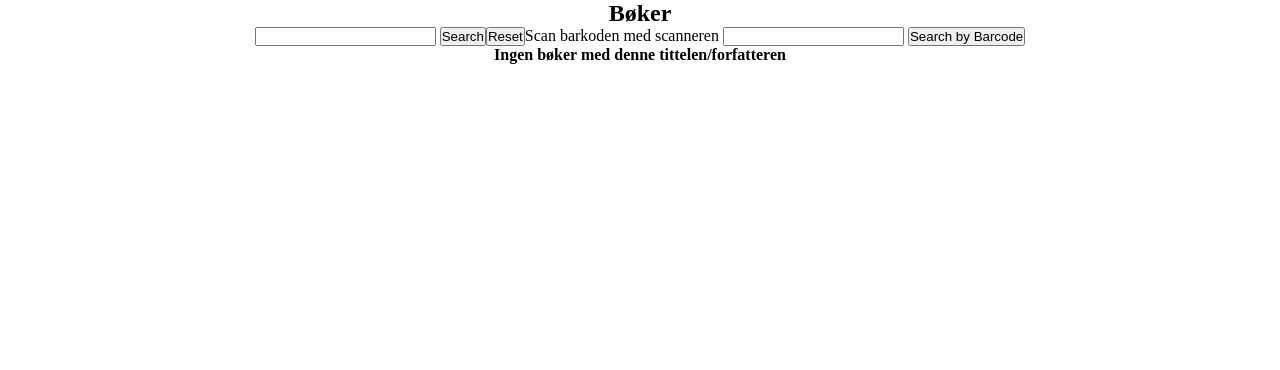
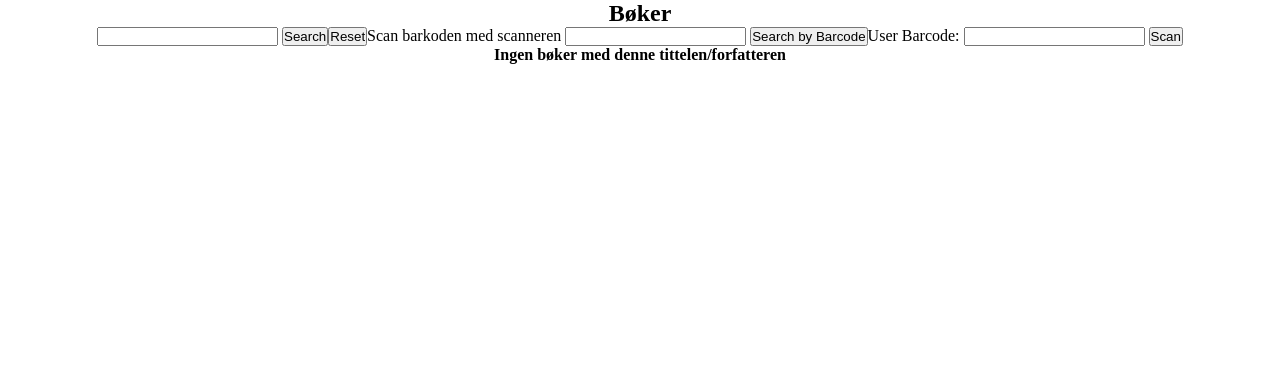
Before and after one commit to albertwojcicki/eksamen2INF, a Flask app: page / in a window 1280 px wide. Shown: the part 50-420 px from the top of the page. Run offline with Flask 3, Linux system fonts and the light colour scheme; data that the repository does not hold is empty.

Commit message:
implementerte funksjonen som lar deg scanne brukeren sin kode, og boken sin kode. etter det må du bekrefte

```diff
--- a/client/app.py
+++ b/client/app.py
@@ -70,6 +70,46 @@ def søk_barcode():
     print(barcode)
     return redirect(url_for("bok", bok_nummer = int(barcode)))
 
+@app.route("/scan_user", methods=["GET", "POST"])
+def scan_user():
+    if request.method == "POST":
+        barcode = request.form.get("barcode")
+        if barcode:
+            return redirect(url_for('låntaker_detail', nummer=barcode))
+    return render_template("index.html")
+
+@app.route("/låntaker/<int:nummer>", methods=["GET", "POST"])
+def låntaker_detail(nummer):
+    if request.method == "POST":
+        book_barcode = request.form.get("book_barcode")
+        if book_barcode:
+            response = requests.get(f"http://127.0.0.1:5020/book/{book_barcode}")
+            if response.status_code == 200:
+                book = response.json()
+                user_response = requests.get(f"http://127.0.0.1:5020/låntaker/{nummer}")
+                user = user_response.json() if user_response.status_code == 200 else {}
+                return render_template("confirm_loan.html", user=user, book=book)
+            else:
+                return render_template("låntaker_detail.html", error="Book not found.", nummer=nummer)
+    response = requests.get(f"http://127.0.0.1:5020/låntaker/{nummer}")
+    if response.status_code == 200:
+        user = response.json()
+        return render_template("enkel_bruker.html", user=user)
+    else:
+        return render_template("enkel_bruker.html", error="User not found.")
+
+@app.route("/confirm_loan", methods=["POST"])
+def confirm_loan():
+    user_id = request.form.get("user_id")
+    book_id = request.form.get("book_id")
+    if user_id and book_id:
+        response = requests.post(f"http://127.0.0.1:5020/loan_book/{book_id}", json={"brukernavn": user_id})
+        if response.status_code == 200:
+            return render_template("loan_success.html", message="Loan confirmed.")
+        else:
+            return render_template("confirm_loan.html", error="Failed to confirm loan.")
+    return redirect(url_for('index'))
+
 @app.route("/se_brukere", methods=["GET"])
 def se_brukere():
     response = requests.get("http://127.0.0.1:5020/se_brukere")
@@ -79,14 +119,7 @@ def se_brukere():
     else:
         return render_template("brukere.html", error="Failed to retrieve users.")
 
-@app.route("/låntaker/<int:nummer>", methods=["GET"])
-def låntaker_detail(nummer):
-    response = requests.get(f"http://127.0.0.1:5020/låntaker/{nummer}")
-    if response.status_code == 200:
-        user = response.json()
-        return render_template("enkel_bruker.html", user=user)
-    else:
-        return render_template("enkel_bruker.html", error="User not found.")
+
 
 if __name__ == "__main__":
     app.run(debug=True)
--- a/client/templates/enkel_bruker.html
+++ b/client/templates/enkel_bruker.html
@@ -8,6 +8,11 @@
     <p>Nummer: {{ user.nummer }}</p>
     <img src="http://127.0.0.1:5020/static/barcode/{{ user.nummer }}.png" alt="Barcode for {{ user.nummer }}" class="img-barcode">
     <img src="http://127.0.0.1:5020/static/bilder/{{ user.nummer }}.jpg" alt="Barcode for {{ user.nummer }}" class="img-barcode">
+    <form method="POST" action="{{ url_for('låntaker_detail', nummer=user.nummer) }}">
+        <label for="book_barcode">Scan Book Barcode:</label>
+        <input type="text" id="book_barcode" name="book_barcode" required>
+        <button type="submit">Scan</button>
+    </form>
 {% else %}
     <p>{{ error }}</p>
 {% endif %}
--- a/client/templates/index.html
+++ b/client/templates/index.html
@@ -14,6 +14,11 @@
         <label for="number">Scan barkoden med scanneren</label>
         <input type="number" name="barcode" required>
         <input type="submit" value="Search by Barcode">
+    </form>
+    <form method="POST" action="{{ url_for('scan_user') }}">
+        <label for="barcode">User Barcode:</label>
+        <input type="text" id="barcode" name="barcode" required>
+        <button type="submit">Scan</button>
     </form>
 </div>
 {% if error %}
--- /dev/null
+++ b/client/templates/loan_success.html
@@ -0,0 +1,6 @@
+{% extends "base.html" %}
+
+{% block content %}
+<h1>Loan Success</h1>
+<p>{{ message }}</p>
+{% endblock %}
```
Also changed, not shown: client/templates/confirm_loan.html (added, +17 -0 lines), server/app.py (+37 -0 lines), client/templates/låntaker_detail.html (added).
